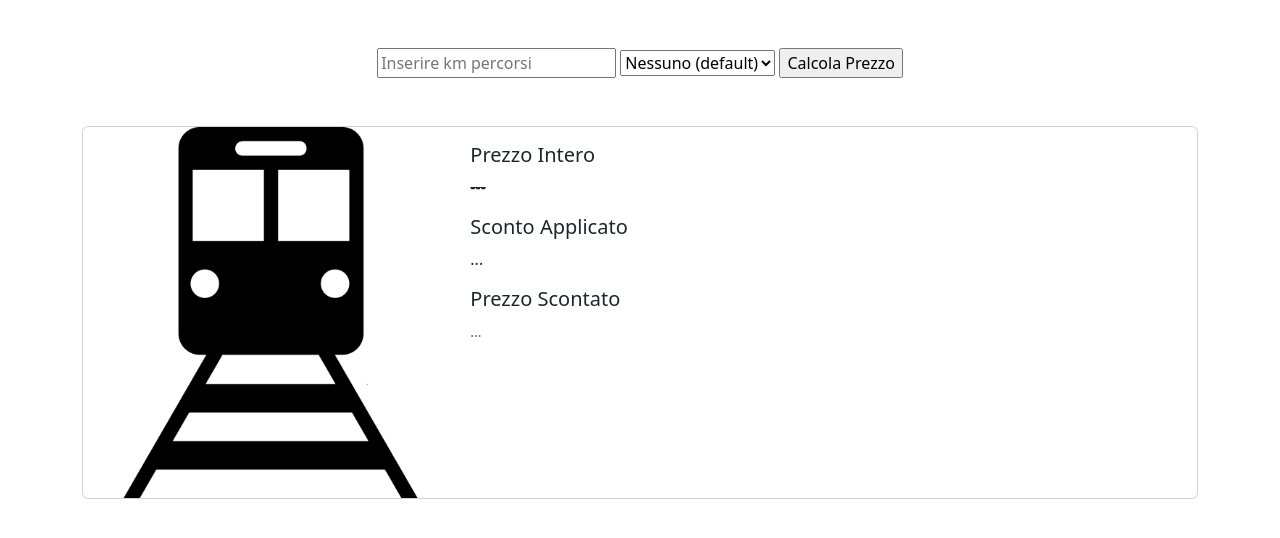
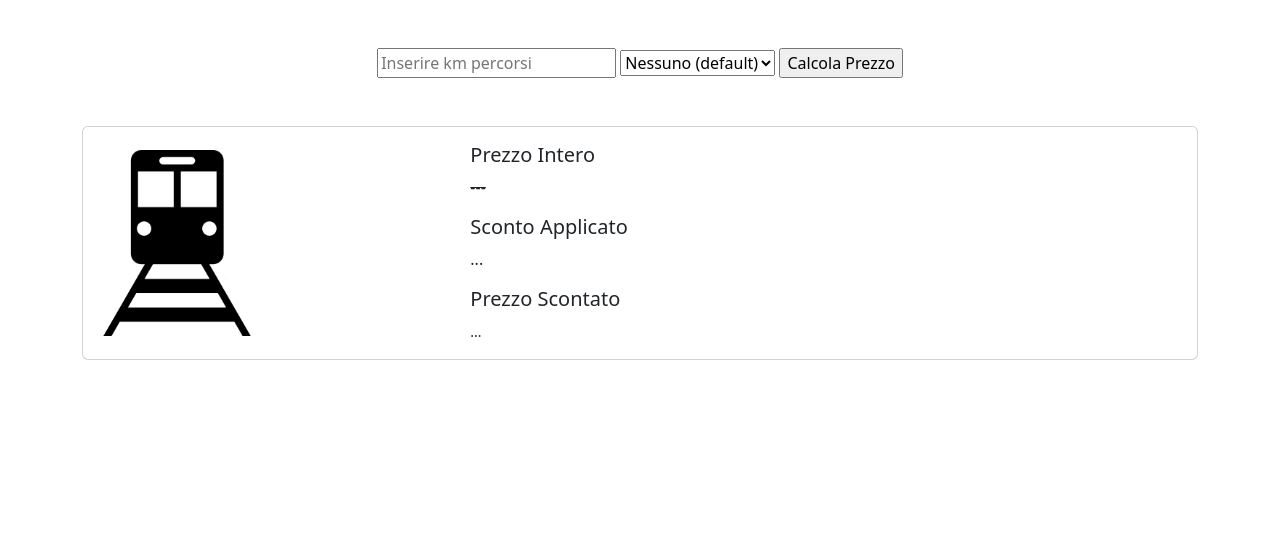
Before and after one commit to MarcoColloca/js-biglietto-treno-form, a plain HTML site: page index.html in a window 1280 px wide. Drawn offline with nearby package versions, Linux system fonts and the light colour scheme.

Commit message:
Refactor → added some style to Ticket Showcase Section

```diff
--- a/css/app.css
+++ b/css/app.css
@@ -0,0 +1,9 @@
+
+
+
+
+
+#train-img{
+    width: 50%;
+    aspect-ratio: 1/1;
+}
--- a/index.html
+++ b/index.html
@@ -14,6 +14,7 @@
 <body>
 
     <main>
+        <!-- Your Price Section -->
         <div class="container my-5">
             <div class="row text-center">
                 <div class="col-12">
@@ -29,13 +30,15 @@
             </div>
         </div>
 
+
+        <!-- Ticket Showcase Section -->
         <div class="container">
             <div class="row">
                 <div class="col-12">
                     <div class="card mb-3">
-                        <div class="row g-0">
+                        <div class="row g-0 align-items-center">
                             <div class="col-md-4">
-                            <img src="./img/14-512.webp" class="img-fluid rounded-start" alt="...">
+                                <img id="train-img" src="./img/14-512.webp" class="img-fluid rounded-start" alt="...">
                             </div>
                             <div class="col-md-auto">
                                 <div class="card-body">
@@ -46,7 +49,7 @@
                                     <p id="discount" class="card-text">...</p>
 
                                     <h5 class="card-title">Prezzo Scontato</h5>
-                                <p id="final-price" class="card-text"><small class="text-body-secondary">...</small></p>
+                                    <p id="final-price" class="card-text"><small class="card-text">...</small></p>
                                 </div>
                             </div>
                         </div>
```
Lines whose indentation alone changed are shown as unchanged.
